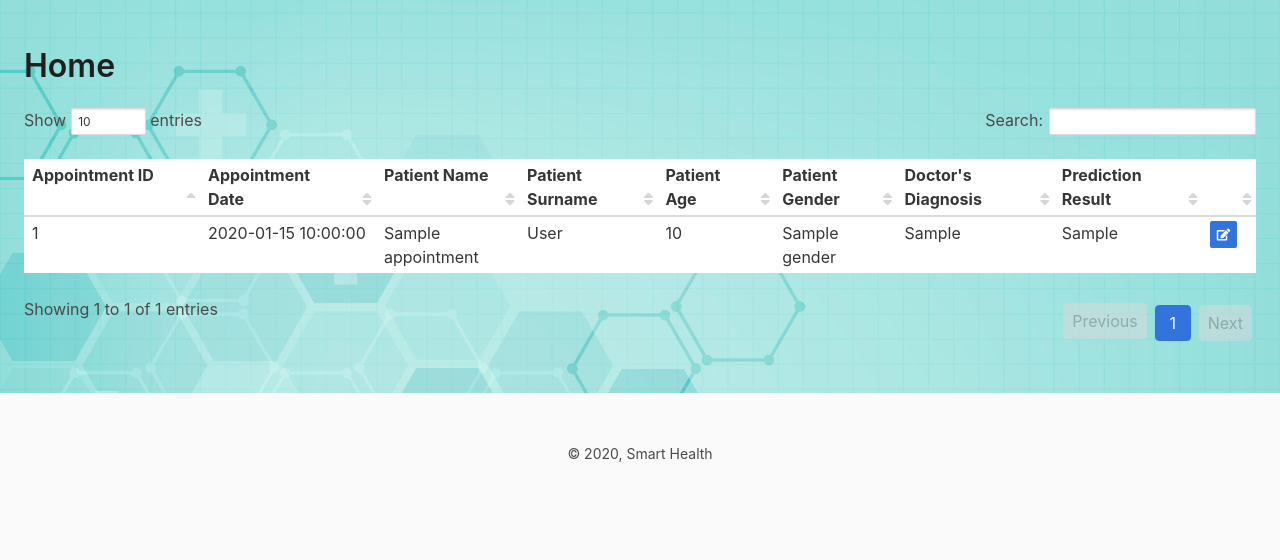
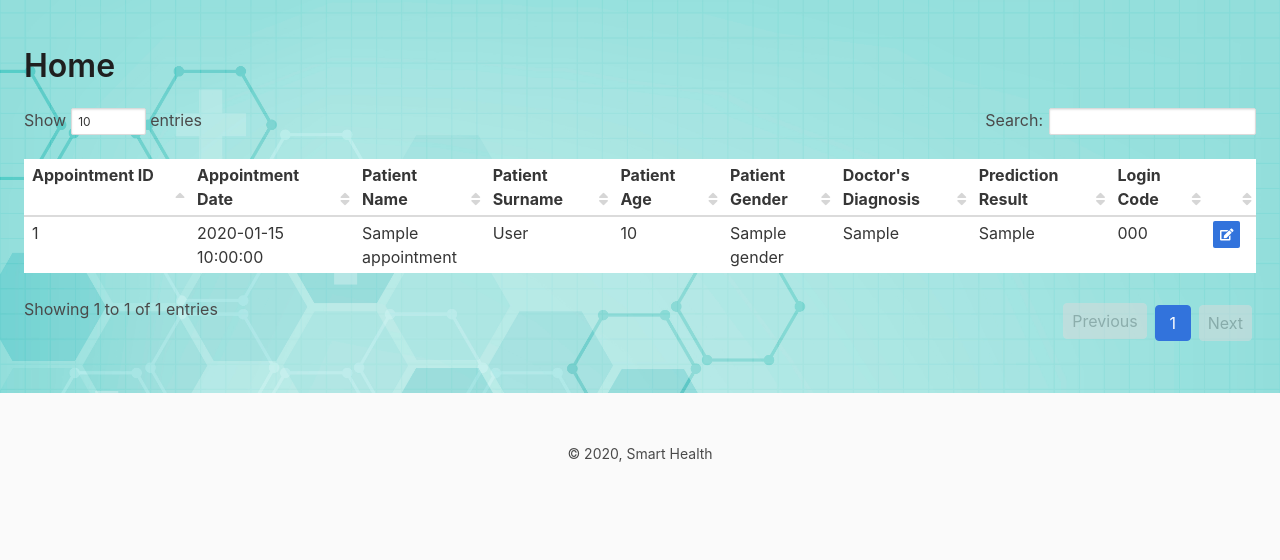
Before and after one commit to SmartHealth-ituse2020/SH-web, a Flask app: page /doctor/dashboard in a window 1280 px wide. Shown: the part 52-612 px from the top of the page. Run offline with Flask 2, Linux system fonts and the light colour scheme; the visitor is signed in with stand-in values (Sample User, id 1); a database or web service that is not in the repository returns one stand-in record (values such as "Sample title"); some libraries are stand-ins or nearby versions.

Commit message:
Login code of patients added to doctor homepage

```diff
--- a/smarthealth_web/dboperations.py
+++ b/smarthealth_web/dboperations.py
@@ -113,7 +113,7 @@ def get_appointments_of_doctor(doctor_id):
     SELECT
     appointment.id, appointment_date, patient.name,
     patient.surname, patient.age, patient.gender,
-    doctor_diagnosis, prediction_result
+    doctor_diagnosis, prediction_result, logcode
     FROM
     appointment
     LEFT JOIN patient
--- a/smarthealth_web/templates/doctor/doctor_dashboard.html
+++ b/smarthealth_web/templates/doctor/doctor_dashboard.html
@@ -14,6 +14,7 @@
             <th>Patient Gender</th>
             <th>Doctor's Diagnosis</th>
             <th>Prediction Result</th>
+            <th>Login Code</th>
             <th></th>
         </tr>
     </thead>
@@ -28,6 +29,7 @@
             <td>{{ rows[i][5] }}</td>
             <td>{{ rows[i][6] }}</td>
             <td>{{ rows[i][7] }}</td>
+            <td>{{ rows[i][8] }}</td>
             <td>
                 <a class="button is-small is-link" href="{{url_for('doctor.update_appointment', appointment_id = rows[i][0])}}">
                     <span class="icon is-small is-left">
```
